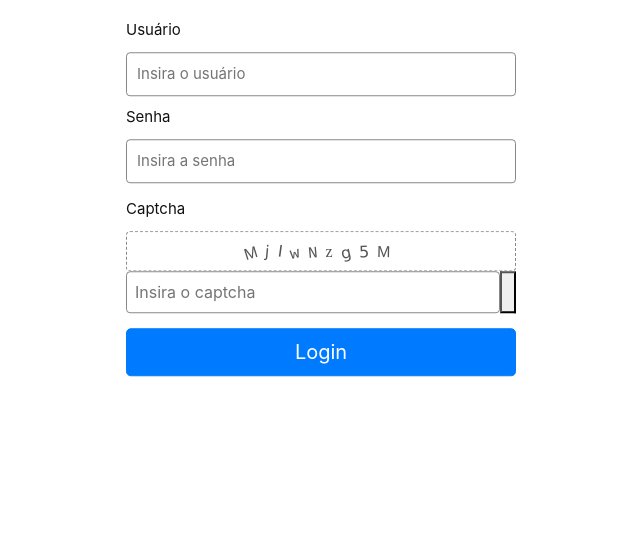
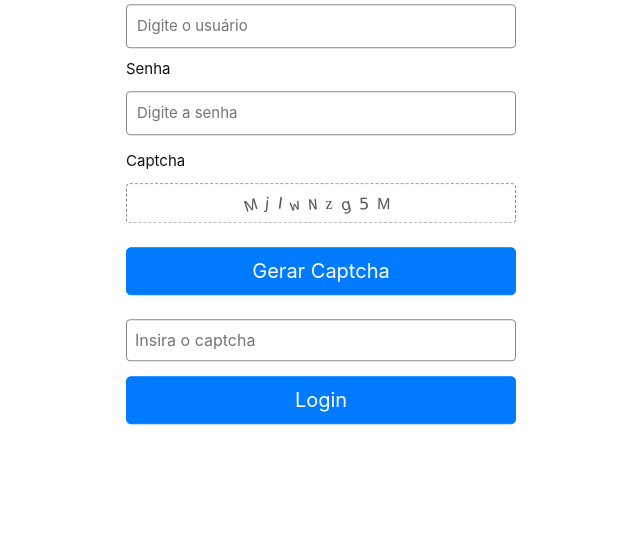
Before and after one commit to leodemorais/Login_captcha, a plain HTML site: page index.html in a window 1280 px wide. Shown: the part 245-800 px from the top of the page, without its empty margins (319-959 px from the left). Drawn offline with nearby package versions, Linux system fonts and the light colour scheme.

Commit message:
Atualização botão gerar captcha

```diff
--- a/index.html
+++ b/index.html
@@ -5,7 +5,8 @@
     <meta charset="UTF-8">
     <meta name="viewport" content="width=device-width, initial-scale=1.0">
     <link rel="stylesheet" href="style.css">
-        <link rel="stylesheet" href="https://stackpath.bootstrapcdn.com/bootstrap/4.1.3/css/bootstrap.min.css" integrity="sha384-MCw98/SFnGE8fJT3GXwEOngsV7Zt27NXFoaoApmYm81iuXoPkFOJwJ8ERdknLPMO" crossorigin="anonymous">
+    <link rel="stylesheet" href="https://stackpath.bootstrapcdn.com/bootstrap/4.1.3/css/bootstrap.min.css"
+        integrity="sha384-MCw98/SFnGE8fJT3GXwEOngsV7Zt27NXFoaoApmYm81iuXoPkFOJwJ8ERdknLPMO" crossorigin="anonymous">
     <title>Login+Captcha</title>
 </head>
 
@@ -17,18 +18,24 @@
         </div>
         <div class="form-input">
             <label for="username">Usuário</label>
-                    <input type="text" id="username" placeholder="Insira o usuário">
+            <input type="text" id="username" placeholder="Digite o usuário">
         </div>
         <div class="form-input">
             <label for="password">Senha</label>
-                    <input type="password" id="password" placeholder="Insira a senha">
+            <input type="password" id="password" placeholder="Digite a senha">
         </div>
         <div class="captcha">
             <label for="captcha-input">Captcha</label>
             <div class="preview"></div>
+            <br>
+            <div>
+                <button class="captcha-refresh btn btn-primary btn-lg btn-block">
+                    <i class="fa fa-refresh"></i> Gerar Captcha
+                </button>
+            </div>
+            <br>
             <div class="captcha-form">
                 <input type="text" id="captcha-form" placeholder="Insira o captcha">
-                        <button class="captcha-refresh" i class="fa fa-refresh"></button>
             </div>
           </div>
         <div class="form-input">
```
Lines whose indentation alone changed are shown as unchanged.
